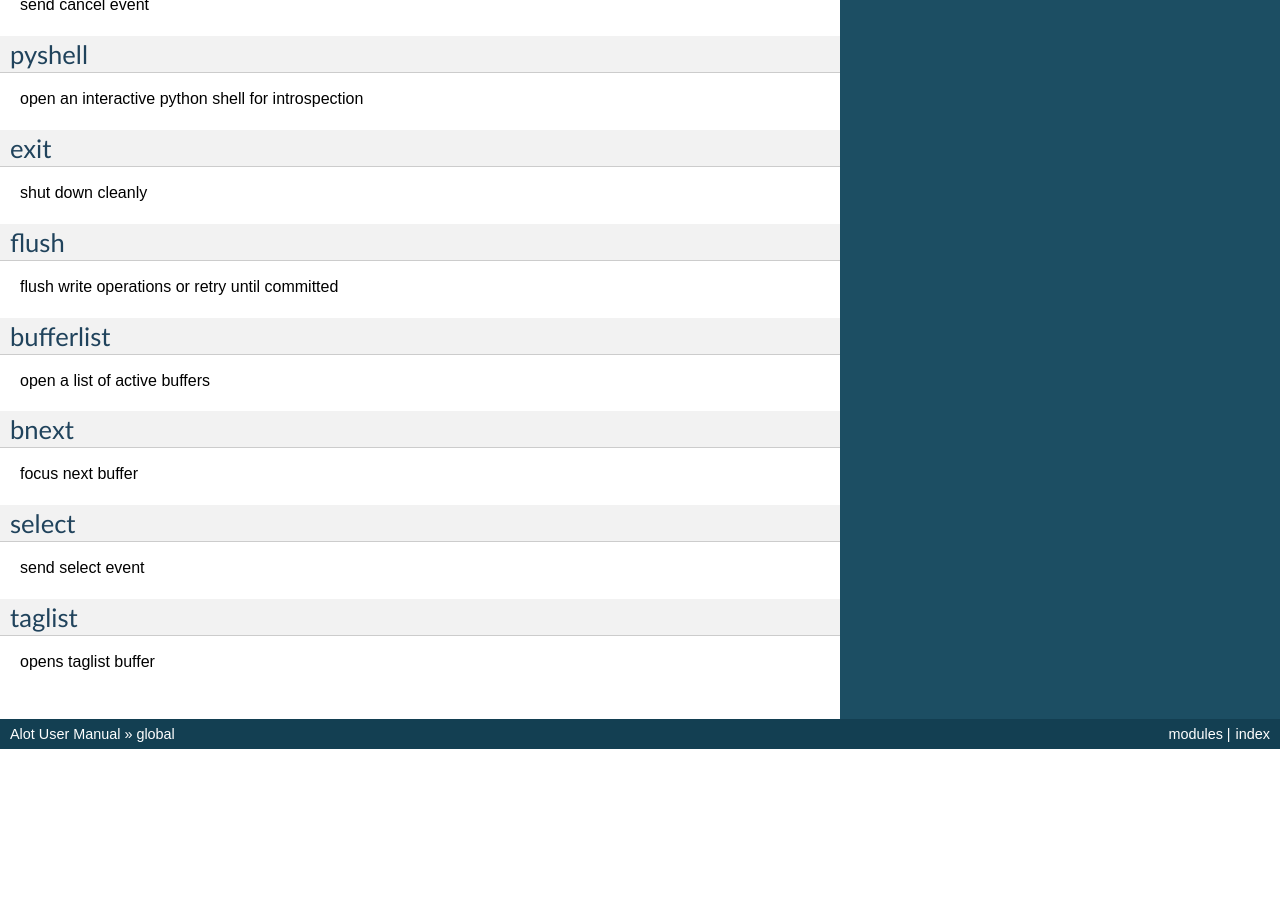
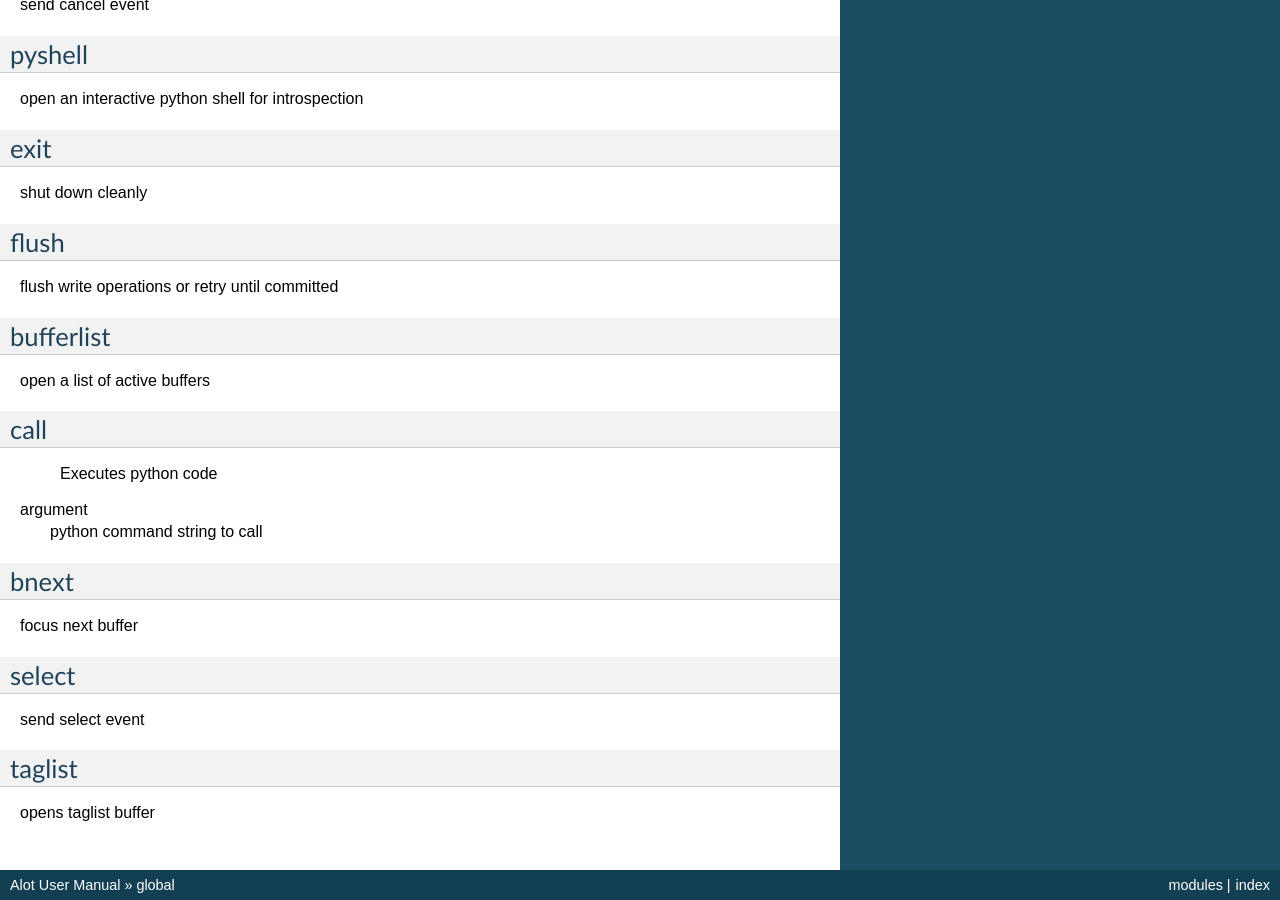
Before and after one commit to pazz/alot, a Sphinx documentation site: the page built from docs/source/usage/modes/global.rst, in a window 1280 px wide and 900 px high, scrolled down 1675 px. Built offline with Sphinx 7.4.7, drawn with Linux system fonts in a browser that asks for light colours; before the commit the page ends 2424 px from its top, so only the background shows below that.

Commit message:
docs: check in updated autogenerated tables

```diff
--- a/docs/source/usage/modes/global.rst
+++ b/docs/source/usage/modes/global.rst
@@ -165,6 +165,18 @@ __________
 open a list of active buffers
 
 
+.. _cmd_global_call:
+.. index:: call
+
+call
+____
+
+ Executes python code
+
+argument
+	python command string to call
+
+
 .. _cmd_global_bnext:
 .. index:: bnext
 
```
Also changed, not shown: 1 other file.
